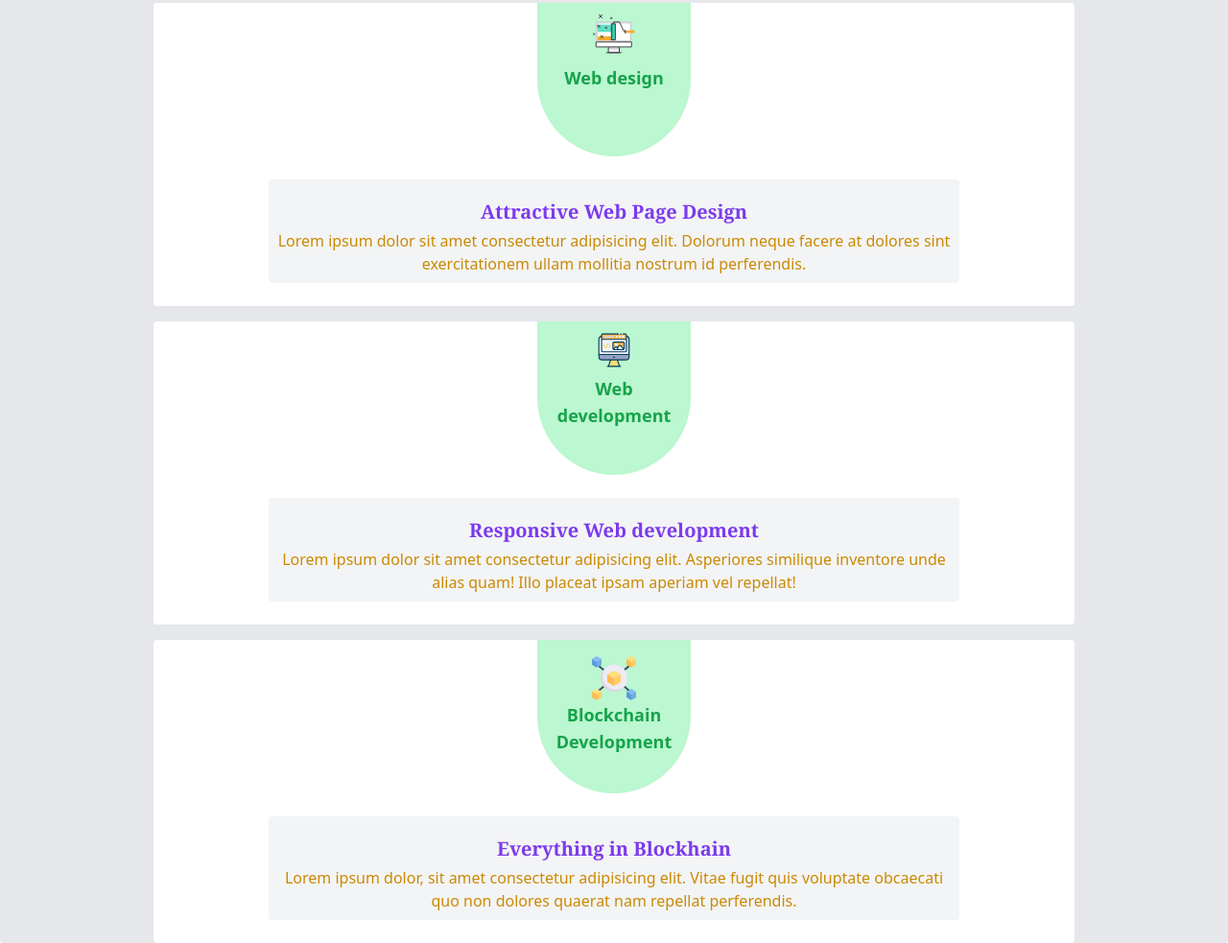
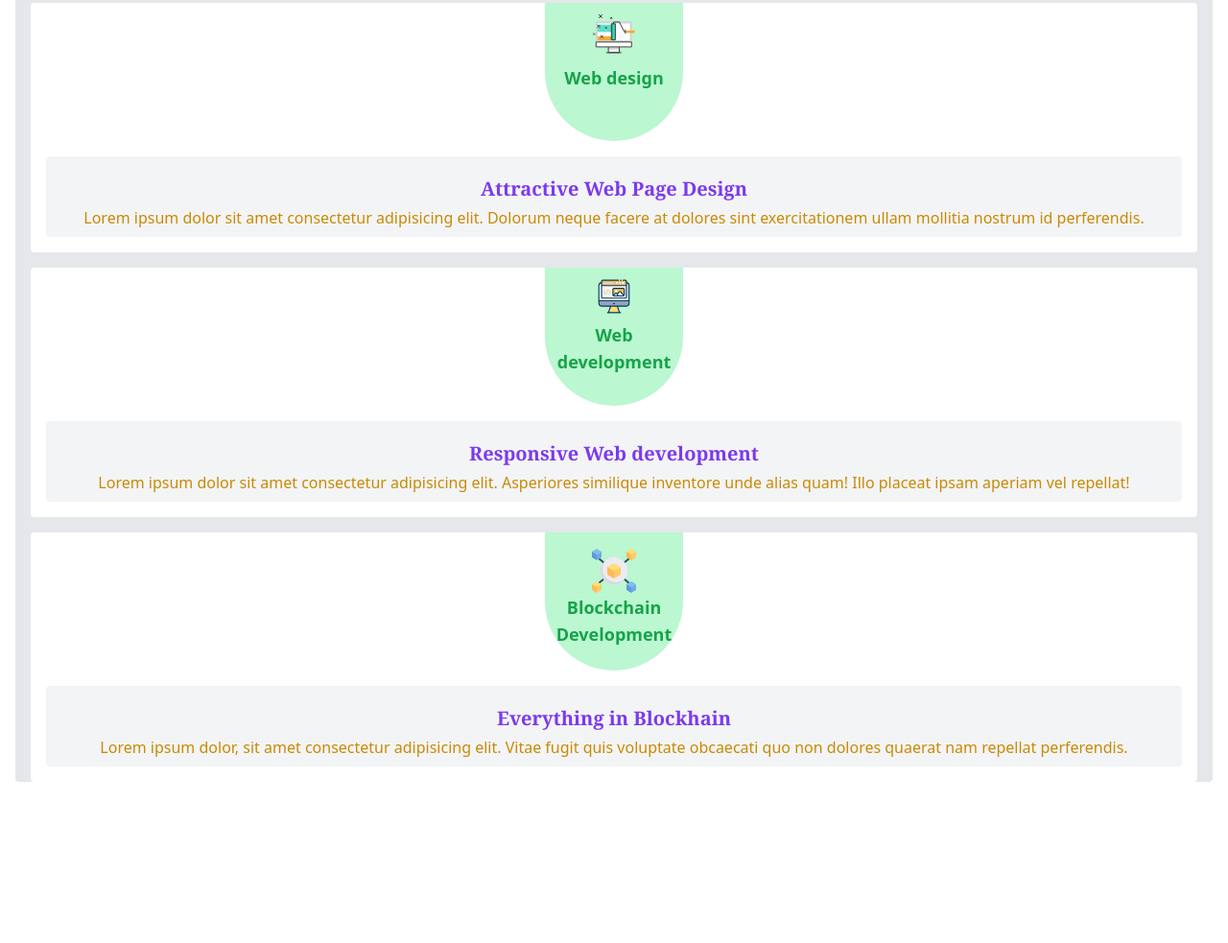
Before and after one commit to gaziraihan1/portfolio, a website built with Vite: page index.html in a window 1280 px wide. Shown: the part 1575-2558 px from the top of the page at 96% size. After the commit the page ends 2390 px from the top, so only its background shows below. Built offline with nearby package versions, Linux system fonts and the light colour scheme; a web font is replaced by a local one.

Commit message:
service modify

```diff
--- a/index.html
+++ b/index.html
@@ -49,7 +49,7 @@
                 </h1>
             </div>
         </div>
-        <section class="relative top-16 mx-auto  bg-gray-200 rounded">
+        <section class="relative top-16 mx-4 bg-gray-200 rounded">
             <div class="flex flex-col">
                 <div class=" order-1 mx-auto w-3/4 rounded relative bottom-8">
                     <img class="w-64 h-64 mx-auto bg-blue-400 rounded-full " src="my-image.png" alt="Raihan Gazi">
@@ -67,7 +67,7 @@
                 </div>
             </div>
         </section>
-        <section>
+        <section class="mx-4">
             <div class="container mx-auto relative mt-28 flex flex-col justify-center bg-gray-200 rounded">
                 <div class="relative mx-auto w-24 h-24 bg-gray-200 bottom-8 rounded-full">
                     <svg class="w-12 h-12 mx-auto text-green-400 pt-1" xmlns="http://www.w3.org/2000/svg" fill="none" viewBox="0 0 24 24" stroke-width="1.5" stroke="currentColor" class="w-6 h-6">
@@ -78,8 +78,8 @@
                         Service
                       </h1>
                 </div>
-                <div class="w-3/4 mx-auto bg-white rounded ">
-                    <div class=" bg-green-200 w-40 h-40 mx-auto rounded-b-full">
+                <div class=" mx-4 bg-white rounded ">
+                    <div class=" bg-green-200 w-36 h-36 mx-auto rounded-b-full">
                         <svg class="w-16 h-16 mx-auto" version="1.1" id="icons" xmlns="http://www.w3.org/2000/svg" x="0" y="0" viewBox="0 0 64 64" style="enable-background:new 0 0 64 64" xml:space="preserve">
                             <style>.st0{display:none}.st1,.st2{display:inline;fill:#d1d3d4}.st2{fill:#fff}.st3{fill:#f1f2f2}.st3,.st4,.st5{display:inline}.st4{fill:none;stroke:#414042;stroke-miterlimit:10}.st5{fill:#414042}.st6{fill:none;stroke:#f5ab35;stroke-miterlimit:10}.st6,.st7{display:inline}.st8{fill:#36d7b7}.st9{fill:#86e7d4}.st10{fill:#5edfc5}.st12,.st13,.st14{display:inline;fill:#bcbec0}.st13,.st14{fill:#f5ab35}.st14{fill:#36d7b7}.st15{fill:#f1f2f2}.st16{fill:#d1d3d4}.st17{fill:none;stroke:#414042;stroke-miterlimit:10}.st18{fill:#fff}.st19{fill:#f5ab35}.st20{fill:#29a189}.st21,.st22{display:inline}.st21{fill:none;stroke:#414042;stroke-miterlimit:10;stroke-dasharray:1}.st22{fill:#e6e7e8}.st23{fill:#f9cd86}.st24{display:inline;fill:#29a189}.st25,.st26,.st27{display:inline;fill:#f9cd86}.st26,.st27{fill:#5edfc5}.st27{fill:#f7bc5d}.st28{fill:#bcbec0}.st29{fill:#e6e7e8}.st30{fill:#939598}.st31{display:inline;fill:#a7a9ac}.st32{fill:#58595b}.st33{fill:#414042}.st36{fill:#a7a9ac}.st40{display:inline;fill:#b88028}</style><g id="XMLID_125_">
                             <path id="XMLID_135_" class="st15" d="M26.1 45.1h11.4v6.7H26.1z"/>
@@ -115,7 +115,7 @@
                             Web design
                          </h1>
                     </div>
-                    <div class="mx-auto w-3/4 my-6 bg-gray-100 rounded p-2">
+                    <div class="mx-4 my-4 bg-gray-100 rounded p-2">
                         <h1 class="text-center pt-3 pb-1 text-xl text-violet-600 font-bold font-serif">
                             Attractive Web Page Design
                         </h1>
@@ -124,8 +124,8 @@
                         </p>
                     </div>
                 </div>
-                <div class="mx-auto w-3/4 bg-white rounded mt-4">
-                    <div class="bg-green-200 w-40 h-40 mx-auto rounded-b-full">
+                <div class="mx-4 bg-white rounded mt-4">
+                    <div class="bg-green-200 w-36 h-36 mx-auto rounded-b-full">
                         <svg class="w-12 h-12 mx-auto pt-3"  xmlns="http://www.w3.org/2000/svg" viewBox="0 0 64 64">
                             <defs><linearGradient id="linear-gradient" x1="30" y1="44.96" x2="34" y2="44.96" gradientUnits="userSpaceOnUse">
                                 <stop offset="0" stop-color="#d3e6f5"/>
@@ -162,7 +162,7 @@
                                     Web development
                                 </h1>
                     </div>
-                    <div class="mx-auto w-3/4 my-6 bg-gray-100 rounded p-2">
+                    <div class="mx-4 my-4 bg-gray-100 rounded p-2">
                         <h1 class="text-center pt-3 pb-1 text-xl text-violet-600 font-bold font-serif">
                             Responsive Web development
                         </h1>
@@ -171,8 +171,8 @@
                         </p>
                     </div>
                 </div>
-                <div class="mx-auto w-3/4 bg-white rounded mt-4">
-                    <div class="bg-green-200 w-40 h-40 mx-auto rounded-b-full">
+                <div class="mx-4 bg-white rounded mt-4">
+                    <div class="bg-green-200 w-36 h-36 mx-auto rounded-b-full">
                         <svg class="w-16 h-16 mx-auto pt-4" xmlns="http://www.w3.org/2000/svg" viewBox="0 0 48 48">
                             <defs><style>.cls-1{fill:#374f68}.cls-4{fill:#ffde76}.cls-5{fill:#fc6}.cls-6{fill:#ffba55}.cls-7{fill:#82bcf4}.cls-8{fill:#6fabe6}.cls-9{fill:#5b9ad8}</style></defs>
                             <g id="blockchain">
@@ -198,7 +198,7 @@
                                     Blockchain Development
                                 </h1>
                     </div>
-                    <div class="mx-auto w-3/4 my-6 bg-gray-100 rounded p-2">
+                    <div class="mx-4 my-4 bg-gray-100 rounded p-2">
                         <h1 class="text-center pt-3 pb-1 text-xl text-violet-600 font-bold font-serif">
                             Everything in Blockhain
                         </h1>
```
Also changed, not shown: style.css.
